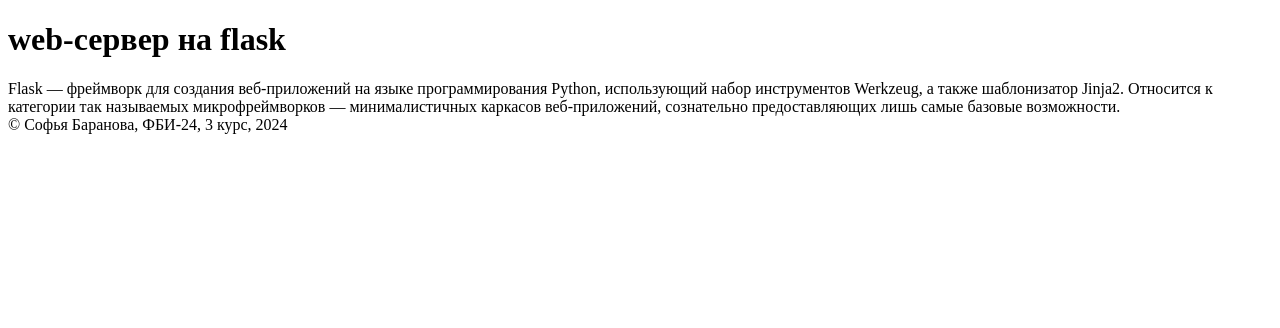
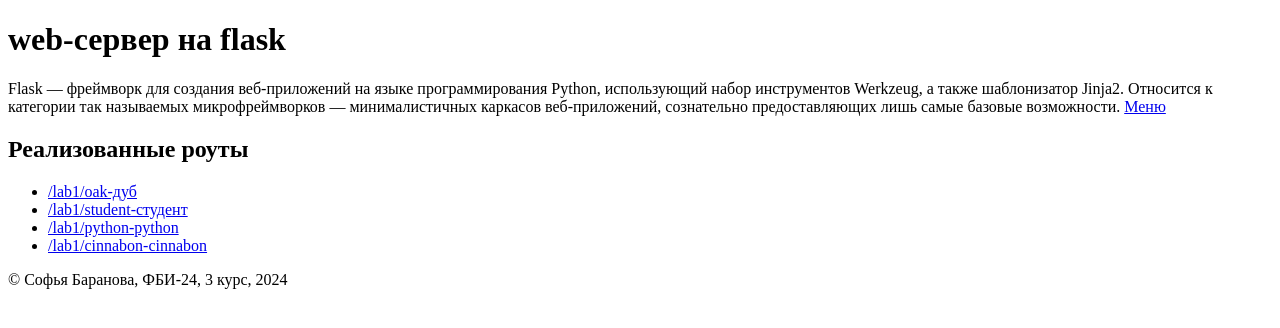
Before and after one commit to sssonyaaab/web--programming-labs-2, a Flask app: page /lab1 in a window 1280 px wide. Shown: the part 26-354 px from the top of the page. Run offline with Flask 3, Linux system fonts and the light colour scheme.

Commit message:
Роуты

```diff
--- a/app.py
+++ b/app.py
@@ -47,6 +47,17 @@ def lab1():
         называемых микрофреймворков — минималистичных каркасов
         веб-приложений, сознательно предоставляющих лишь самые базовые возможности.
 
+        <a href="http://127.0.0.1:5000/menu">Меню</a>
+
+        <h2>Реализованные роуты</h2>
+
+        <ul>
+            <li><a href="http://127.0.0.1:5000/lab1/oak">/lab1/oak-дуб</a></li>
+            <li><a href="http://127.0.0.1:5000/lab1/student">/lab1/student-студент</a></li>
+            <li><a href="http://127.0.0.1:5000/lab1/python">/lab1/python-python</a></li>
+            <li><a href="http://127.0.0.1:5000/lab1/cinnabon">/lab1/cinnabon-cinnabon</a></li>
+        </ul>
+
         <footer>
             &copy; Софья Баранова, ФБИ-24, 3 курс, 2024
         </footer>
@@ -65,3 +76,96 @@ def oak():
     </body>
 </html>
 '''
+@app.route('/lab1/student')
+def student():
+    return '''
+<!doctype html>
+<html>
+    <head>
+        <title>Студент</title>
+        <link rel="stylesheet" type="text/css" href="''' + url_for('static', filename='lab1.css') + '''">
+    </head>
+    <body>
+        <header>
+            НГТУ, ФБ, Лабораторная работа 1
+        </header>
+
+        <h1>Информация о студенте</h1>
+
+        <p>Фамилия: Баранова</p>
+        <p>Имя: Софья</p>
+        <p>Отчество: Сергеевна</p>
+
+        <img src="''' + url_for('static', filename='nstu_logo.png') + '''" >
+
+        <footer>
+            &copy; Софья Баранова, ФБИ-24, 3 курс, 2024
+        </footer>
+    </body>
+</html>
+'''
+@app.route('/lab1/python')
+def python():
+    return '''
+<!doctype html>
+<html>
+    <head>
+        <title>Python</title>
+        <link rel="stylesheet" type="text/css" href="''' + url_for('static', filename='lab1.css') + '''">
+    </head>
+    <body>
+        <header>
+            НГТУ, ФБ, Лабораторная работа 1
+        </header>
+
+        <h1>О языке Python</h1>
+
+        <p>Python – это высокоуровневый язык программирования, который был разработан в конце 1980-х годов.
+        Его разработчик, Гвидо ван Россум, вложил в основу языка простоту и читабельность кода, что позволяет использовать Python для быстрой и эффективной разработки.
+        Много популярных веб-сайтов, компьютерных игр и программ, написанных на Python, вы используете ежедневно: Dropbox, Uber, Sims, Google, GIMP и другие.</p>
+        <p>Язык отличается понятным синтаксисом, поэтому Python подходит для начинающих программистов.
+        Он широко используется во многих областях: веб-разработка, научные исследования, анализ данных, искусственный интеллект, машинное обучение, разработка игр. </p>
+        <p>У Python большая библиотека сторонних модулей и инструментов, что делает его мощным инструментом.
+        Наличие активного сообщества разработчиков позволяет постоянно поддерживать и обновлять язык,
+        предоставлять достаточный объем обучающих материалов, документацию и форумы для программистов с любым уровнем знаний.</p>
+
+        <img src="''' + url_for('static', filename='python.jpeg') + '''" >
+
+        <footer>
+            &copy; Софья Баранова, ФБИ-24, 3 курс, 2024
+        </footer>
+    </body>
+</html>
+'''
+@app.route('/lab1/cinnabon')
+def cinnabon():
+    return '''
+<!doctype html>
+<html>
+    <head>
+        <title>Cinnabon</title>
+        <link rel="stylesheet" type="text/css" href="''' + url_for('static', filename='lab1.css') + '''">
+    </head>
+    <body>
+        <header>
+            НГТУ, ФБ, Лабораторная работа 1
+        </header>
+
+        <h1>Синнабон</h1>
+
+        <p>Синнабон — всемирно известный бренд самых вкусных булочек с корицей!
+        Свежесть, аромат и аппетитный вид нашей выпечки вызывают неизменный восторг у людей всех возрастов в 50+ странах мира!</p>
+        <p>Рецепт приготовления булочек «Синнабон» держится в строжайшем секрете, а над их созданием трудились лучшие кондитеры и технологи для того,
+        чтобы испечь самую вкусную булочку, нужно собрать уникальные ингредиенты со всего земного шара.</p>
+        <p>Самая ароматная корица сорта «Макара» выращивается специально для «Синнабон» высоко в горах Индонезии.
+        Нашу корицу тщательно готовят с помощью специального процесса помола при определенной температуре,
+        это позволяет сохранить драгоценные эфирные масла и усилить сладкий аромат и вкус.</p>
+
+        <img src="''' + url_for('static', filename='cinnabon.png') + '''" >
+
+        <footer>
+            &copy; Софья Баранова, ФБИ-24, 3 курс, 2024
+        </footer>
+    </body>
+</html>
+'''
```
Also changed, not shown: static/lab1.css (+29 -0 lines), static/cinnabon.png (added), static/nstu_logo.png (added), static/python.jpeg (added).
